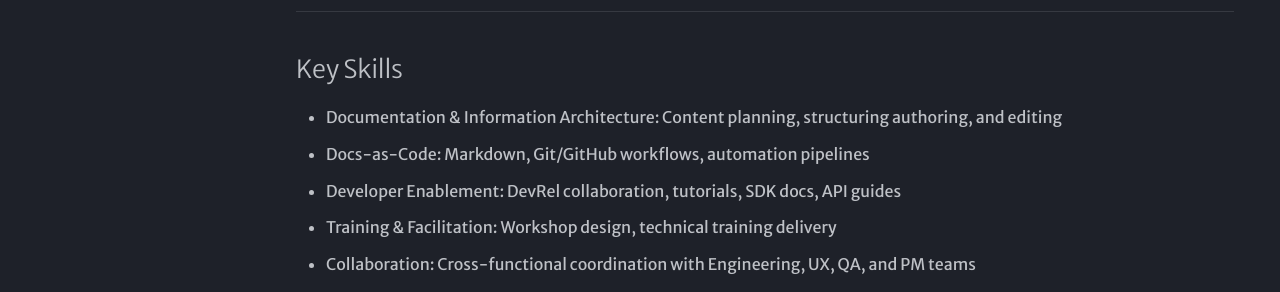
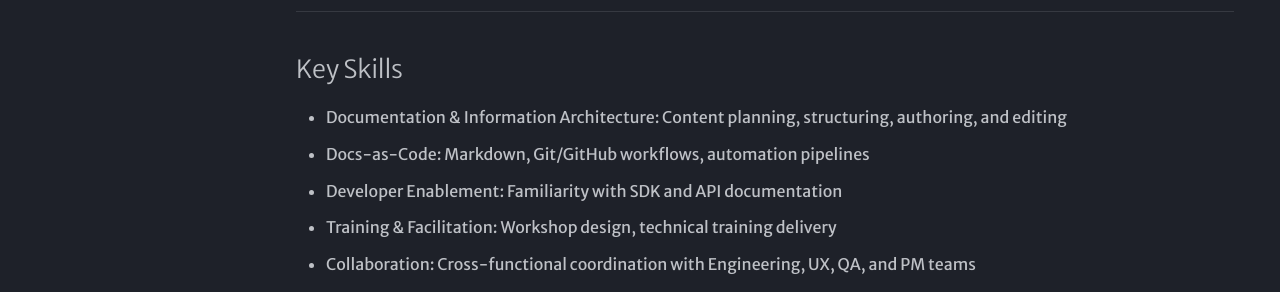
Before and after one commit to james-glass1999/MKDocs-James-Glass-PhD, an MkDocs documentation site: the page built from docs/index.md, in a window 1280 px wide and 1159 px high. Shown: the part 379-671 px from the top of the window. Built offline with MkDocs 1.6.1 and Material for MkDocs 9.7.7, drawn with Linux system fonts in a browser that asks for light colours.

Commit message:
new upates

```diff
--- a/docs/index.md
+++ b/docs/index.md
@@ -6,9 +6,9 @@ Data-driven professional and Senior Technical Writer and Developer Relations/ Do
 ---
 
 ## Key Skills
-- Documentation & Information Architecture: Content planning, structuring authoring, and editing
+- Documentation & Information Architecture: Content planning, structuring, authoring, and editing
 - Docs-as-Code: Markdown, Git/GitHub workflows, automation pipelines
-- Developer Enablement: DevRel collaboration, tutorials, SDK docs, API guides
+- Developer Enablement: Familiarity with SDK and API documentation
 - Training & Facilitation: Workshop design, technical training delivery
 - Collaboration: Cross-functional coordination with Engineering, UX, QA, and PM teams
 - Knowledge Management: Internal content strategy, content lifecycle governance
```
